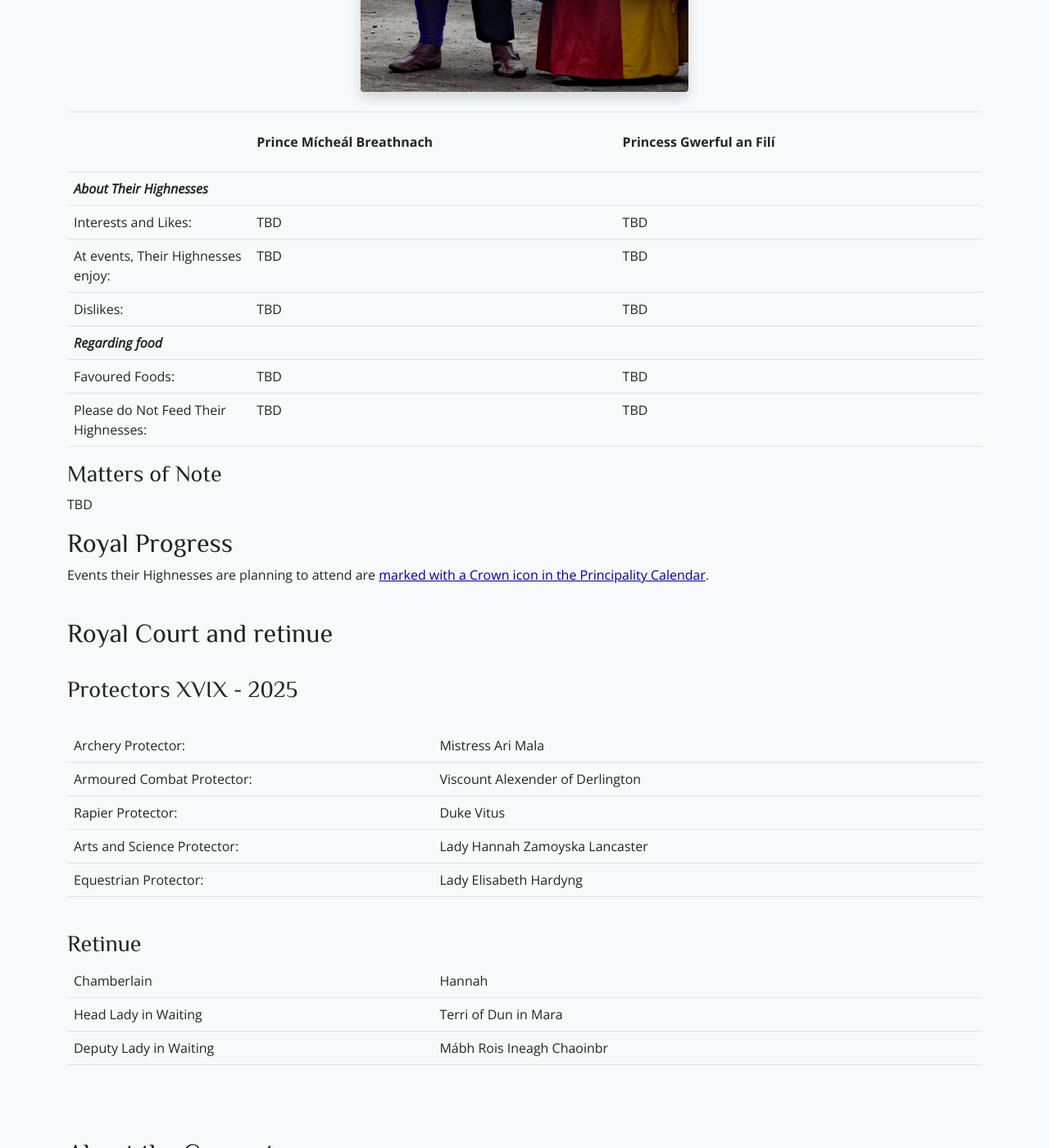
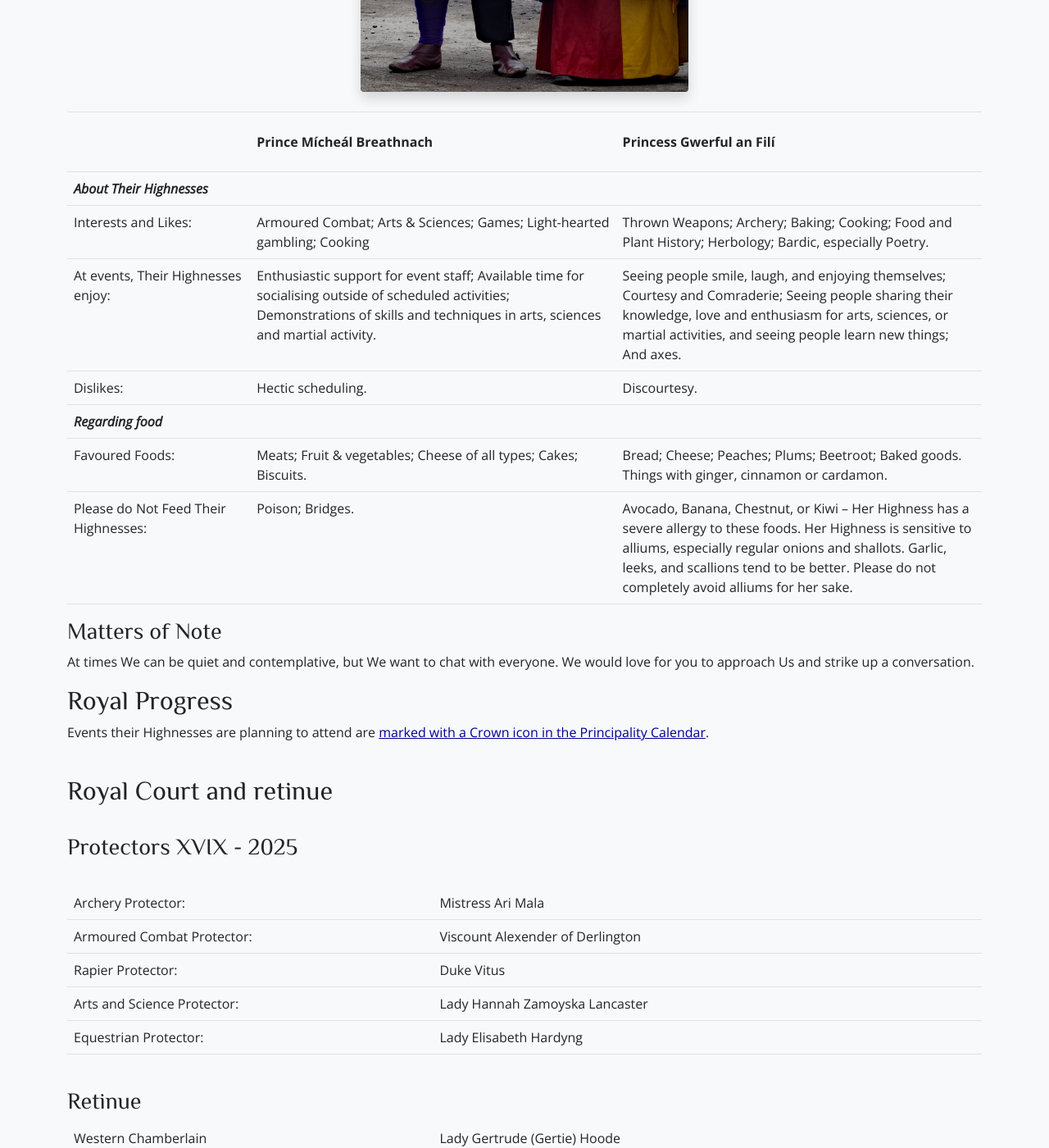
Before and after one commit to drachenwald/insulae-draconis, a Jekyll site: the page built from coronet/index.html, in a window 1280 px wide and 1400 px high, scrolled down 930 px. Shown: the whole window at 82% size. Built offline with Jekyll 4.4.1, drawn with Linux system fonts in a browser that asks for light colours; comment, search, counter and statistics services are not loaded; some of the changed text lies outside the part shown.

Commit message:
Update index.html
Updated Royal preferences and retinue

```diff
--- a/coronet/index.html
+++ b/coronet/index.html
@@ -43,10 +43,10 @@ prevurl:
       Interests and Likes:
       </td>
       <td style="width:40%">
-       TBD
+       Armoured Combat; Arts & Sciences; Games; Light-hearted gambling; Cooking
         </td>
         <td style="width:40%">
-        TBD
+        Thrown Weapons; Archery; Baking; Cooking; Food and Plant History; Herbology; Bardic, especially Poetry.
         </td>
       </tr>
       <tr>
@@ -54,20 +54,20 @@ prevurl:
         At events, Their Highnesses enjoy:
         </td>
         <td style="width:40%">
-        TBD
+        Enthusiastic support for event staff; Available time for socialising outside of scheduled activities; Demonstrations of skills and techniques in arts, sciences and martial activity.
         </td>
         <td style="width:40%">
-       TBD</td>
+       Seeing people smile, laugh, and enjoying themselves; Courtesy and Comraderie; Seeing people sharing their knowledge, love and enthusiasm for arts, sciences, or martial activities, and seeing people learn new things; And axes.</td>
       </tr>
       <tr>
         <td style="width:20%">
         Dislikes:
         </td>
         <td style="width:40%">
-        TBD
+        Hectic scheduling.
         </td>
         <td style="width:40%">
-        TBD
+        Discourtesy.
         </td>
       </tr>
       <tr>
@@ -78,10 +78,10 @@ prevurl:
         Favoured Foods:
         </td>
         <td style="width:40%">
-         TBD
+         Meats; Fruit & vegetables; Cheese of all types; Cakes; Biscuits.
         </td>
         <td style="width:40%">
-        TBD
+        Bread; Cheese; Peaches; Plums; Beetroot; Baked goods. Things with ginger, cinnamon or cardamon.
         </td>
       </tr>
       <tr>
@@ -89,17 +89,17 @@ prevurl:
         Please do Not Feed Their Highnesses:
         </td>
         <td style="width:40%">
-        TBD
+        Poison; Bridges.
         </td>
         <td style="width:40%">
-        TBD
+        Avocado, Banana, Chestnut, or Kiwi – Her Highness has a severe allergy to these foods. Her Highness is sensitive to alliums, especially regular onions and shallots. Garlic, leeks, and scallions tend to be better. Please do not completely avoid alliums for her sake.
         </td>
       </tr>
   </tbody>
 </table>
 
   <h3>Matters of Note</h3>
-  <p>TBD
+  <p>At times We can be quiet and contemplative, but We want to chat with everyone. We would love for you to approach Us and strike up a conversation.
 <div id="mainContent">
 
    <h2>Royal Progress</h2>
@@ -163,10 +163,25 @@ prevurl:
     <tbody>
       <tr>
         <td style="width:40%">
-          Chamberlain
+          Western Chamberlain
         </td>
         <td style="width:60%">
-          Hannah
+          Lady Gertrude (Gertie) Hoode
+        </td>
+      </tr>
+       <tr>
+        <td style="width:40%">
+          Eastern Chamberlain
+        </td>
+        <td style="width:60%">
+          Lady Amy of Osgoldcross
+        </td>
+      </tr><tr>
+        <td style="width:40%">
+          Herald
+        </td>
+        <td style="width:60%">
+          Viscountess Agnes Boncuer
         </td>
       </tr>
       <tr>
@@ -174,15 +189,7 @@ prevurl:
           Head Lady in Waiting
         </td>
         <td style="width:60%">
-          Terri of Dun in Mara
-        </td>
-      </tr>
-      <tr>
-        <td style="width:40%">
-          Deputy Lady in Waiting
-        </td>
-        <td style="width:60%">
-          Mábh Rois Ineagh Chaoinbr
+          Lady Saskia de Quaasteniet
         </td>
       </tr>
     </tbody>
```
